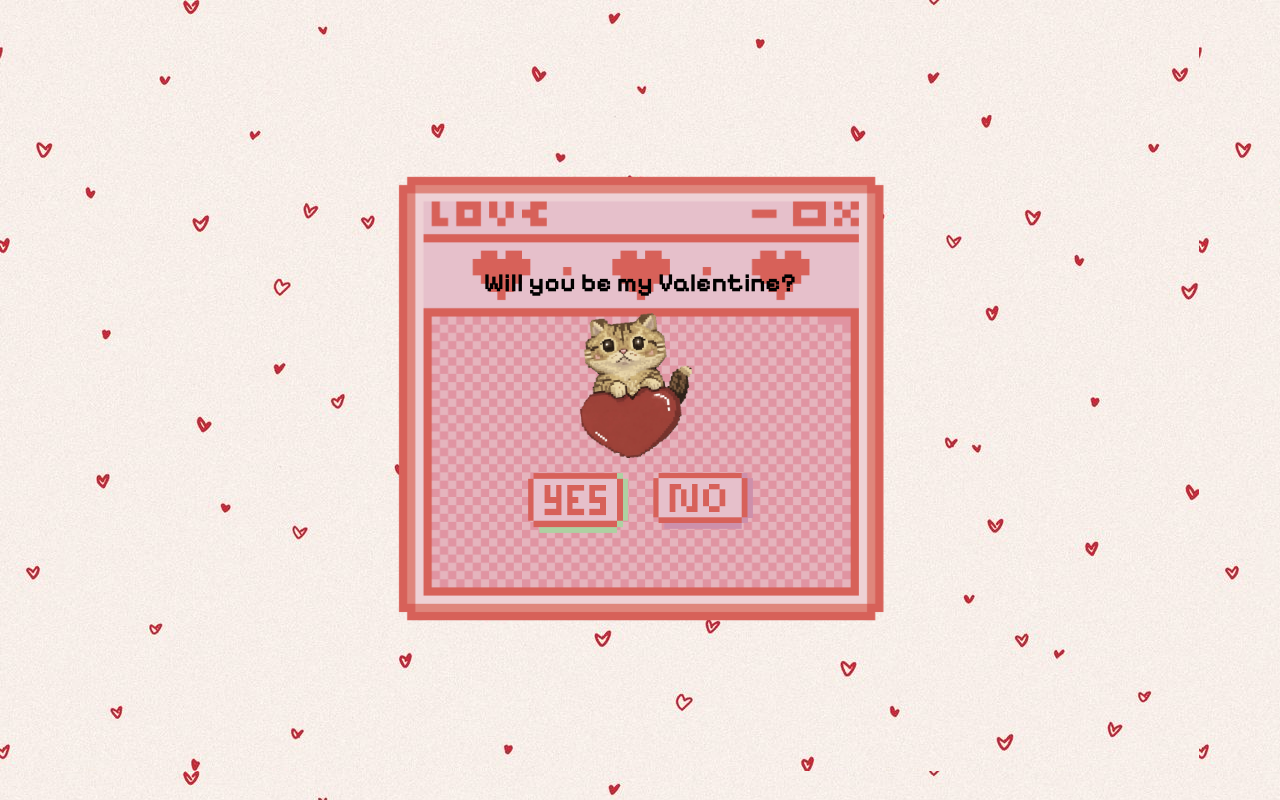
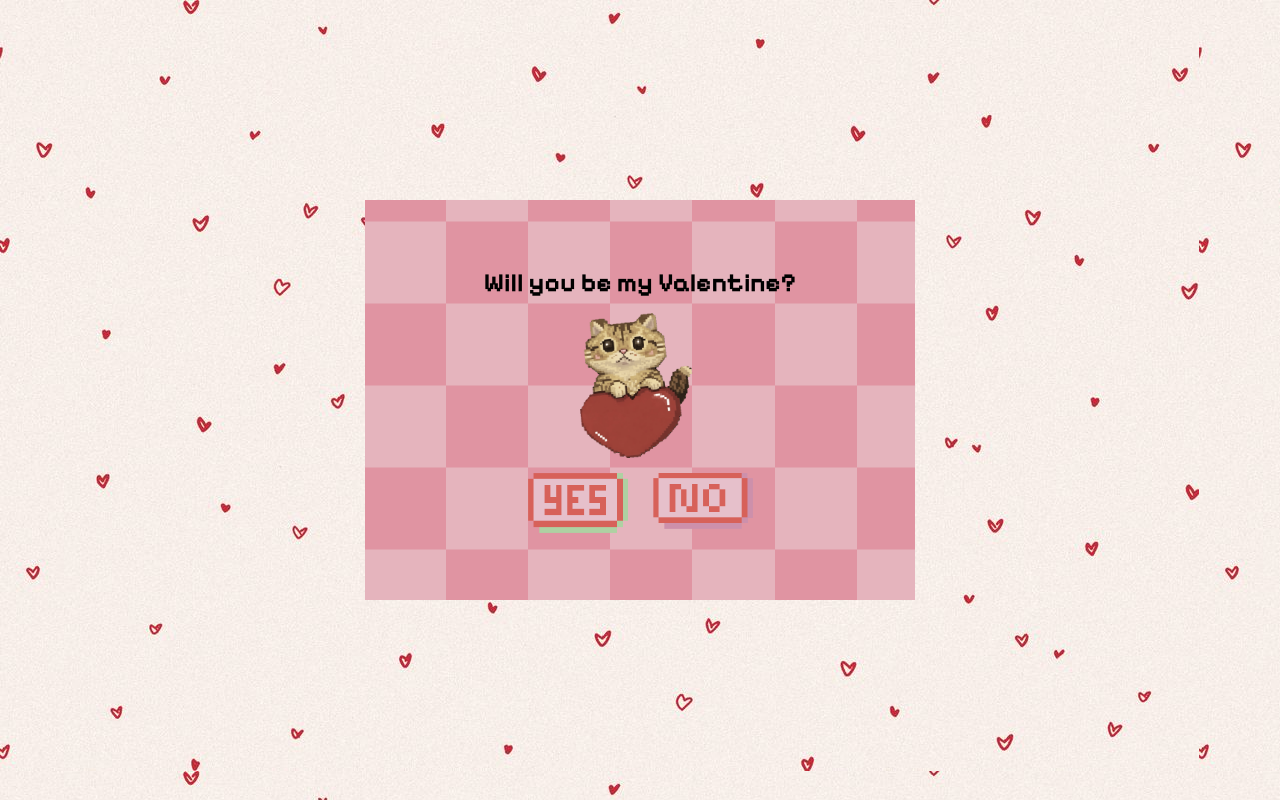
Before and after one commit to cyberbabe03/valentine-letter, a plain HTML site: page index.html in a window 1280 px wide. Both pictures are taken after a click on the element "Letter for You". Drawn offline with Linux system fonts and the light colour scheme; a web font is replaced by a local one.

Commit message:
Modify letter window styles for improved layout
Updated styles for letter window component.

```diff
--- a/style.css
+++ b/style.css
@@ -42,11 +42,11 @@ body {
 
 .letter-window {
   background: url("window.png") no-repeat center;
-  background-size: contain;
+  background-size: full;
   width: 100%;
-  max-width: 500px;
-  aspect-ratio: 1/1;
-  padding: 40px 20px;
+  max-width: 550px;
+  min-height: 400px;
+  padding: 60px 40px;
   display: flex;
   flex-direction: column;
   justify-content: center;
```
